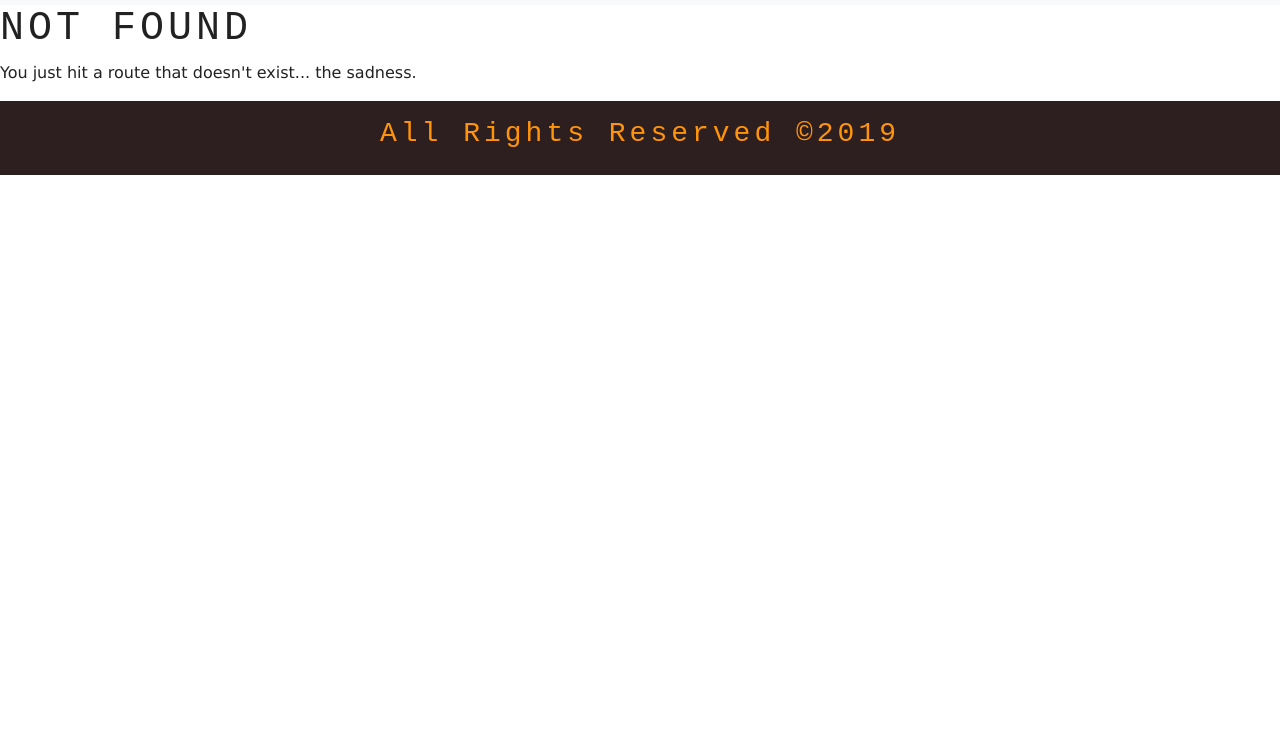
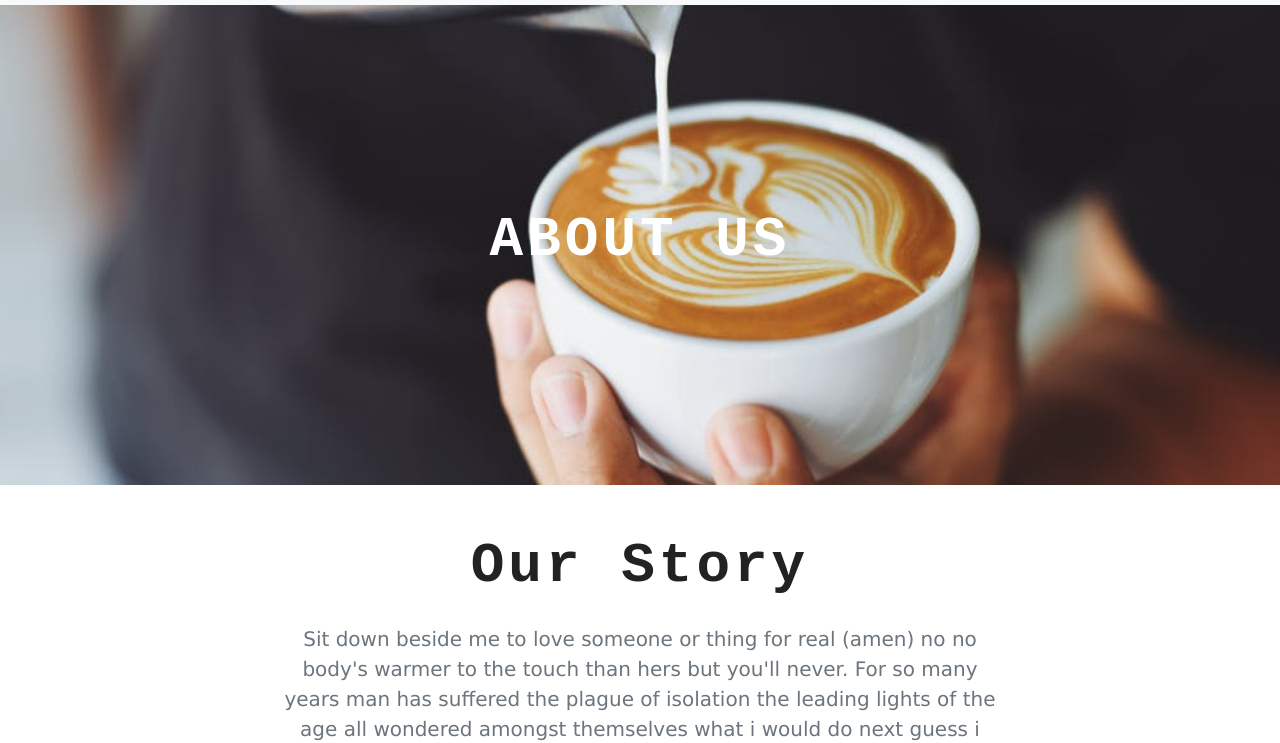
Before and after one commit to eileenmccall/coffee-shop, a Gatsby site: page /about in a window 1280 px wide. Before the commit this address had no page. Shown: the part 69-812 px from the top of the page. Built offline with nearby package versions, Linux system fonts and the light colour scheme; Gatsby itself is replaced by a stand-in of ours.

Commit message:
added about page

```diff
--- a/src/components/layout.css
+++ b/src/components/layout.css
@@ -27,7 +27,7 @@ h1,h2,h3,h4,h5,h6 {
   font-size: 2rem;
 }
 
-.default-background {
+.default-background, .about-background {
   min-height: 100vh;
   display: flex;
   align-items: center;
@@ -36,6 +36,10 @@ h1,h2,h3,h4,h5,h6 {
   background-position: center;
   background-size: cover;
   opacity: 1 !important;
+}
+
+.about-background {
+  min-height: 60vh;
 }
 
 .btn-yellow {
--- /dev/null
+++ b/src/pages/about.js
@@ -0,0 +1,30 @@
+import React from 'react';
+
+import Layout from '../components/layout';
+import SEO from '../components/seo';
+import BackgroundSection from '../components/backgroundSection';
+import Info from '../components/info';
+
+import { graphql } from 'gatsby';
+
+const AboutPage = ({ data }) => (
+  <Layout>
+    <SEO title="Home" keywords={[ `gatsby`, `application`, `react` ]} />
+    <BackgroundSection img={data.img.childImageSharp.fluid} title="About Us" styleClass="about-background" />
+    <Info />
+  </Layout>
+);
+
+export const query = graphql`
+  {
+    img: file(relativePath: { eq: "about-background.jpeg" }) {
+      childImageSharp {
+        fluid {
+          ...GatsbyImageSharpFluid_tracedSVG
+        }
+      }
+    }
+  }
+`;
+
+export default AboutPage;
```
